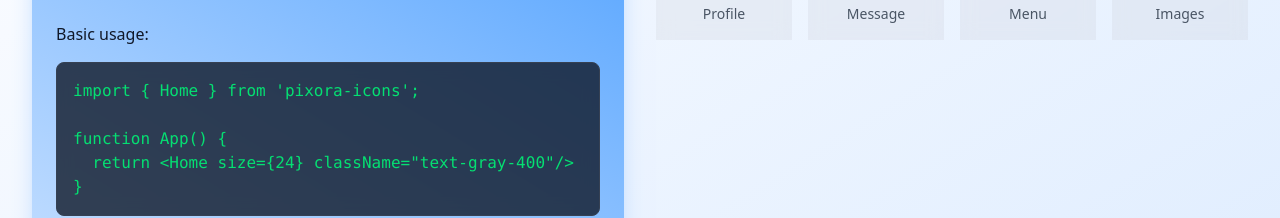
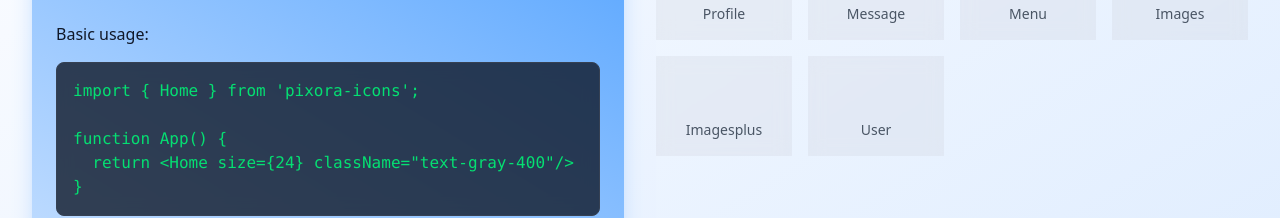
Before and after one commit to CodewChinmay/pixora-icons, a React (Vite) app: page /icons in a window 1280 px wide. Shown: the part 272-490 px from the top of the page. Built offline with nearby package versions, Linux system fonts and the light colour scheme; some icons are missing.

Commit message:
updated icons

```diff
--- a/package.json
+++ b/package.json
@@ -12,7 +12,7 @@
   "dependencies": {
     "@tailwindcss/vite": "^4.0.6",
     "lucide-react": "^0.475.0",
-    "pixora-icons": "^1.0.14",
+    "pixora-icons": "^1.0.24",
     "react": "^19.0.0",
     "react-dom": "^19.0.0",
     "react-router-dom": "^7.1.5",
--- a/src/pages/icons.jsx
+++ b/src/pages/icons.jsx
@@ -1,7 +1,7 @@
 
 import { useState, useEffect } from "react"
 
-import { Profile, Message, Menu, Images } from "pixora-icons"
+import { Profile, Message, Menu, Images, Imagesplus, User } from "pixora-icons"
 import { Clipboard, Home } from "lucide-react"
 
 function iconpage () {
@@ -22,6 +22,8 @@
         { name: "Message", Component: Message },
         { name: "Menu", Component: Menu },
         { name: "Images", Component: Images },
+        { name: "Imagesplus", Component: Imagesplus },
+        { name: "User", Component: User },
 
       ]
 
```
Also changed, not shown: 1 other file (tests, documents, lock files or other folders).
